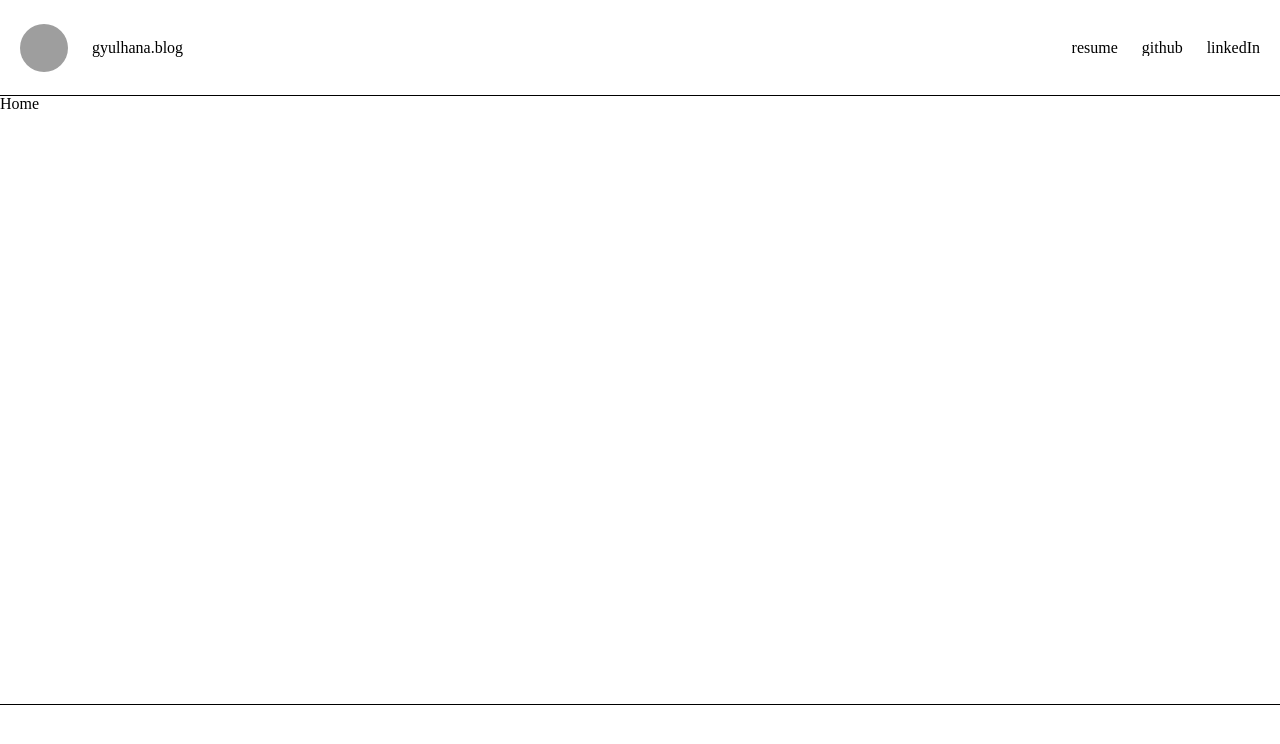
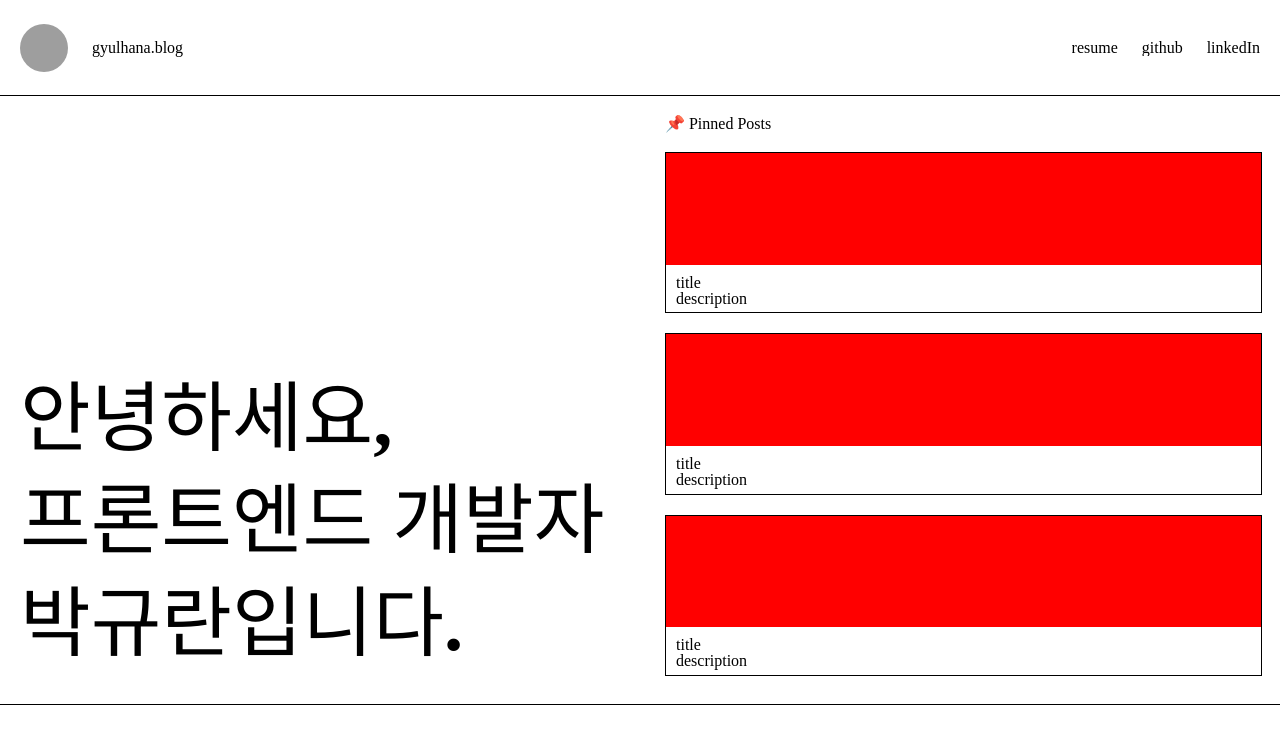
Before and after one commit to gyulhana/gyulhana-blog, a React (Vite) app: page /index in a window 1280 px wide. Shown: the top 744 px of the page. Built offline with nearby package versions, Linux system fonts and the light colour scheme; grey boxes are pictures that could not be loaded; a web font is replaced by a local one.

Commit message:
feat: 홈 화면 UI 구현

```diff
--- /dev/null
+++ b/src/components/home/MainText.tsx
@@ -0,0 +1,9 @@
+import { TextContainer } from '@/styles/home.style';
+
+const MainText = () => {
+  return (
+    <TextContainer>{`안녕하세요,\n프론트엔드 개발자\n박규란입니다.`}</TextContainer>
+  );
+};
+
+export default MainText;
--- a/src/pages/HomePage.tsx
+++ b/src/pages/HomePage.tsx
@@ -1,9 +1,14 @@
-import React from 'react';
+import MainText from '@/components/home/MainText';
+import PostList from '@/components/home/PostList';
+import { GridContainer } from '@/styles/home.style';
 
-type Props = {};
-
-const HomePage = (props: Props) => {
-  return <div>Home</div>;
+const HomePage = () => {
+  return (
+    <GridContainer>
+      <MainText />
+      <PostList />
+    </GridContainer>
+  );
 };
 
 export default HomePage;
--- a/src/styles/home.style.ts
+++ b/src/styles/home.style.ts
@@ -0,0 +1,29 @@
+import styled from '@emotion/styled';
+
+export const GridContainer = styled.div`
+  display: grid;
+  grid-template-columns: repeat(2, 1fr);
+  padding: 20px;
+  box-sizing: border-box;
+  gap: 50px;
+
+  @media (max-width: 1024px) {
+    grid-template-columns: repeat(1, 1fr);
+  }
+`;
+
+export const TextContainer = styled.div`
+  font-size: 6vw;
+  font-weight: 600;
+  line-height: 8vw;
+  white-space: pre-wrap;
+  min-height: calc(100vh - 16rem);
+  display: flex;
+  flex-direction: row;
+  align-items: flex-end;
+
+  @media (max-width: 1024px) {
+    font-size: 10vw;
+    line-height: 12vw;
+  }
+`;
--- a/src/styles/layout.style.ts
+++ b/src/styles/layout.style.ts
@@ -37,4 +37,5 @@ export const HeaderFlexRowContainer = styled(FlexRowContainer)<{
 export const LayoutContainer = styled.section`
   width: 100%;
   height: calc(100vh - 12rem);
+  overflow: scroll;
 `;
```
